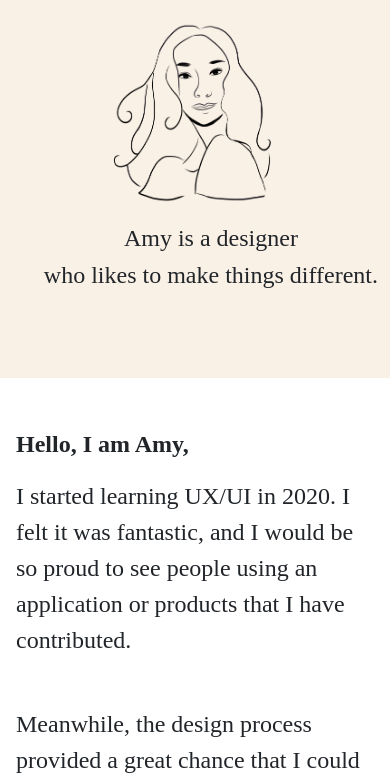
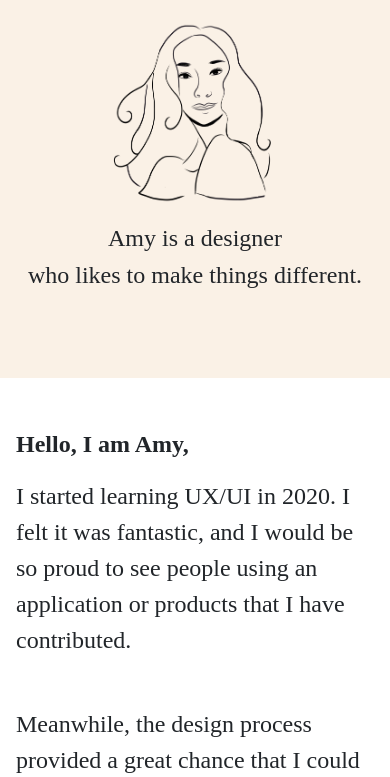
Before and after one commit to AmyY2020/portfolio_b, a plain HTML site: page about.html in a window 390 px wide. Shown: the part 67-844 px from the top of the page. Drawn offline with nearby package versions, Linux system fonts and the light colour scheme.

Commit message:
mobile justify

```diff
--- a/about.html
+++ b/about.html
@@ -56,7 +56,7 @@
           <div class="col-md-6 col-lg-6 col-12 d-flex justify-content-center">
             <img src="./image/amy.png" alt="amy's illustration photo"  class="flower-img">
           </div>
-          <div class="col-md-6 col-lg-6 col-12 d-flex justify-content-end align-items-center about-head">
+          <div class="col-md-6 col-lg-6 col-12 about-head">
             <div>
               <h1 class="about-head-weight">Amy is a designer</h1>
               <h1 class="about-head-weight"> who likes to make things different. </h1>
--- a/myweb.css
+++ b/myweb.css
@@ -254,6 +254,11 @@ p{
 /* about page */
 .about-head-weight {
     font-weight: lighter;
+}
+.about-head {
+    display: flex;
+    justify-content: end;
+    align-items: center;
 }
 .flower-img {
     width: 80%;
@@ -567,6 +572,7 @@ p{
     }
     .about-head {
         text-align: center;
+        justify-content: center;
     }
   }
   @media (min-width: 992px) {
```
